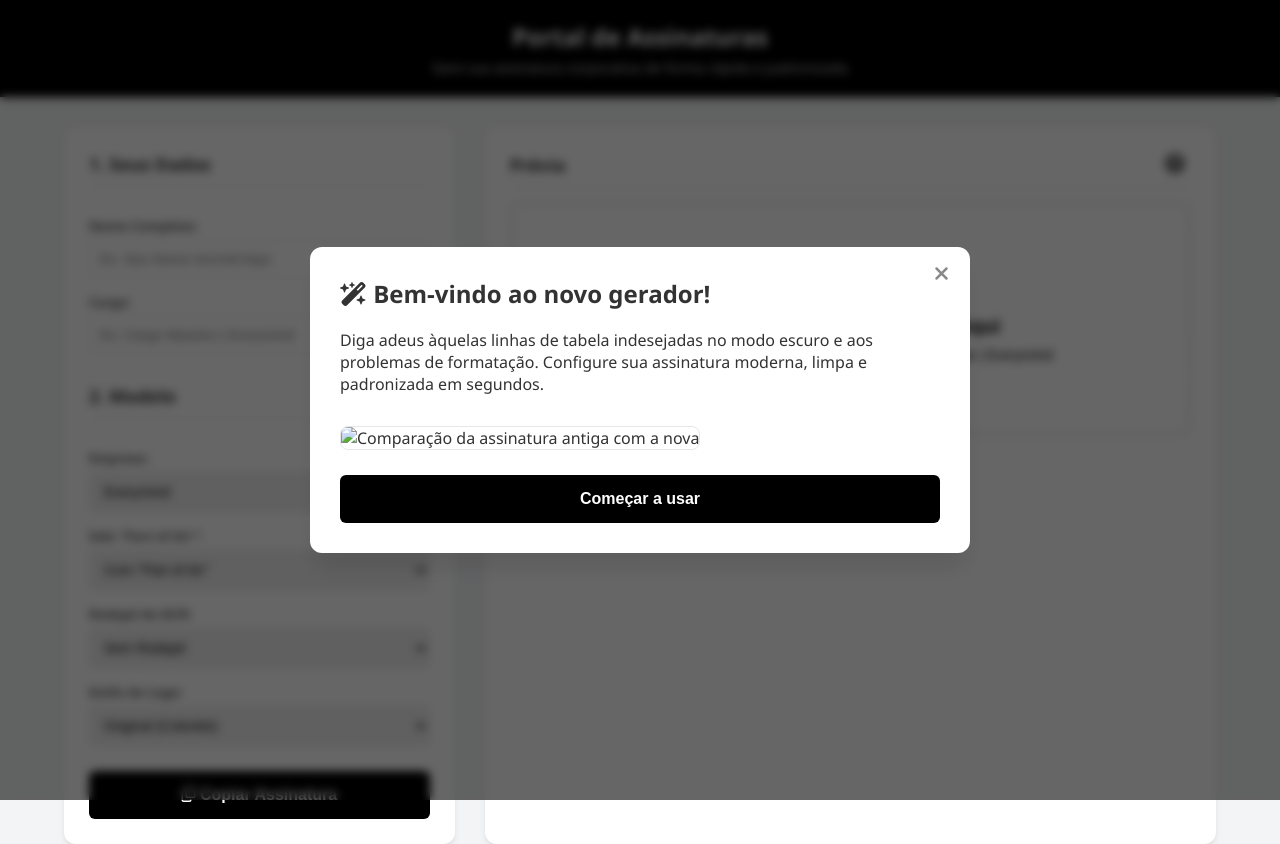
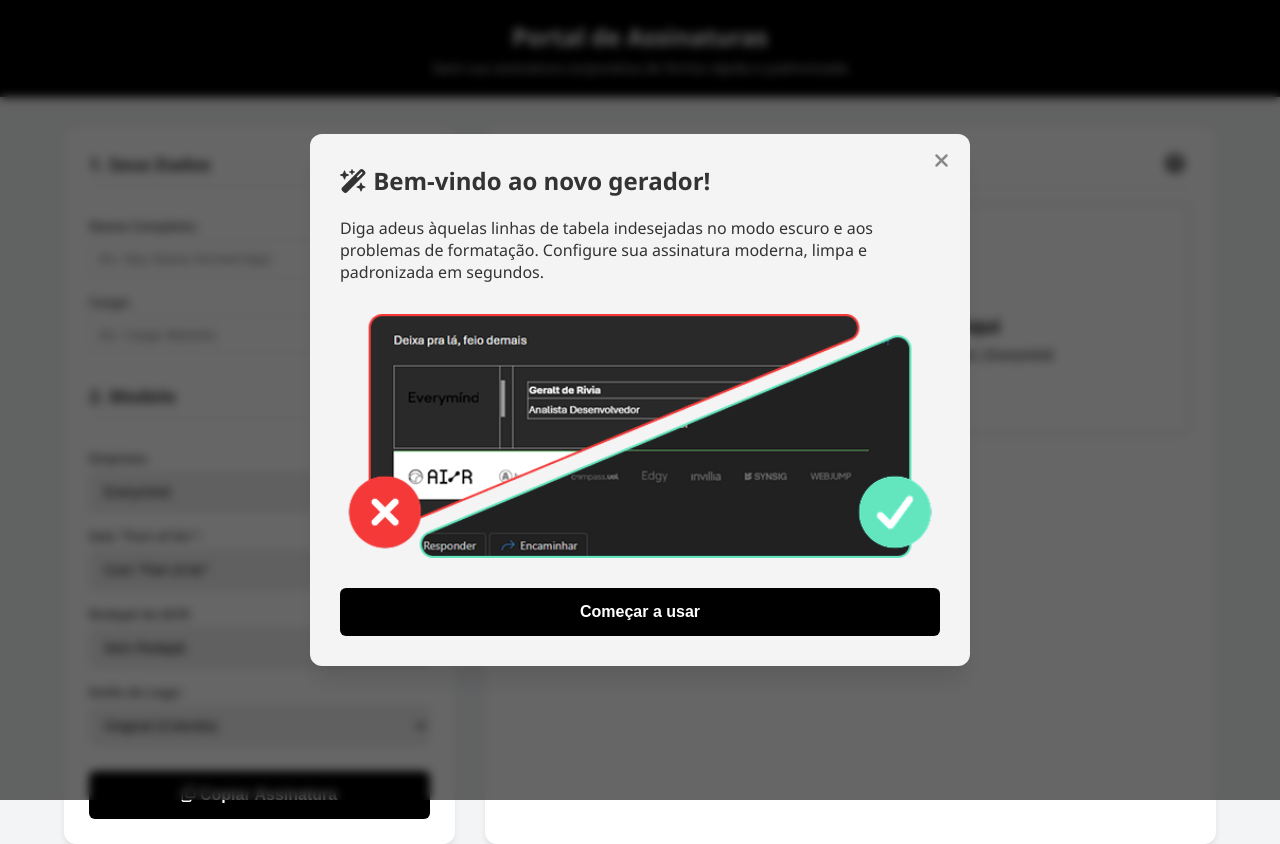
Before and after one commit to AmandaMeneghini/assinatura---email, a plain HTML site: page index.html in a window 1280 px wide. Drawn offline with Linux system fonts and the light colour scheme; grey boxes are pictures that could not be loaded.

Commit message:
feat: adds new comparison images and updates the style of the modal and placeholders

```diff
--- a/index.html
+++ b/index.html
@@ -81,7 +81,7 @@
         .modal-backdrop.mostrar { display: flex; opacity: 1; }
 
         .modal-conteudo {
-            background: white; padding: 30px; border-radius: 12px; max-width: 600px; width: 90%;
+            background: #f4f4f4; padding: 30px; border-radius: 12px; max-width: 600px; width: 90%;
             box-shadow: 0 20px 25px -5px rgba(0, 0, 0, 0.1); position: relative;
             transform: translateY(-20px); transition: transform 0.3s ease;
         }
@@ -93,7 +93,7 @@
         }
         .btn-fechar-modal:hover { color: var(--primary); }
 
-        .imagem-antes-depois { width: 100%; border-radius: 8px; border: 1px solid var(--border); margin: 15px 0; }
+        .imagem-antes-depois { width: 100%; border-radius: 8px; margin: 15px 0; }
 
         /* --- TOAST DE SUCESSO --- */
         #toast {
@@ -123,7 +123,7 @@
             </div>
             <div class="form-group">
                 <label>Cargo:</label>
-                <input type="text" id="inputCargo" placeholder="Ex: Cargo Maneiro | Everymind" oninput="atualizarE_Salvar()">
+                <input type="text" id="inputCargo" placeholder="Ex: Cargo Maneiro" oninput="atualizarE_Salvar()">
             </div>
 
             <h2 style="margin-top: 15px;">2. Modelo</h2>
@@ -185,7 +185,7 @@
             <h2 style="margin-top: 0;"><i class="fa-solid fa-wand-magic-sparkles"></i> Bem-vindo ao novo gerador!</h2>
             <p>Diga adeus àquelas linhas de tabela indesejadas no modo escuro e aos problemas de formatação. Configure sua assinatura moderna, limpa e padronizada em segundos.</p>
 
-            <img src="./assets/readme/antes-depois.png" alt="Comparação da assinatura antiga com a nova" class="imagem-antes-depois">
+            <img src="./assets/antes-depois.png" alt="Comparação da assinatura antiga com a nova" class="imagem-antes-depois">
 
             <button class="btn-copiar" style="width: 100%;" onclick="fecharModal('modalBemVindo')">Começar a usar</button>
         </div>
@@ -389,10 +389,10 @@
 
             // Modal de boas vindas forçado a aparecer para você editar.
             // Quando terminar, apague a linha do setTimeout abaixo e descomente o IF
-            // (!localStorage.getItem('boasVindasMostrado')) {
+            if (!localStorage.getItem('boasVindasMostrado')) {
                 setTimeout(() => abrirModal('modalBemVindo'), 100);
-                // localStorage.setItem('boasVindasMostrado', 'true');
-            // }
+                localStorage.setItem('boasVindasMostrado', 'true');
+            }
         };
     </script>
 </body>
```
Also changed, not shown: assets/antes-depois-v2.png (added), assets/antes-depois.png (added).
